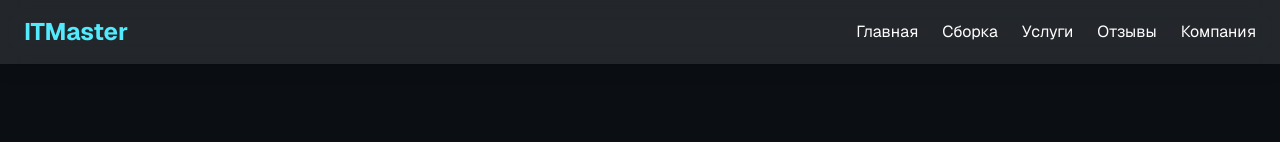
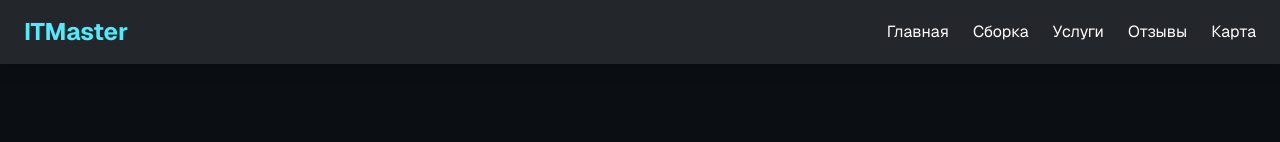
Before and after one commit to RIVaxOR/ITMaster, a Next.js app: page / in a window 1280 px wide. Shown: the top 142 px of the page. Built offline with nearby package versions, Linux system fonts and the light colour scheme.

Commit message:
Fix activeBuild type

```diff
--- a/app/page.tsx
+++ b/app/page.tsx
@@ -29,6 +29,7 @@ const reviews = [
 
 export default function Page() {
   const mapRef = useRef<HTMLDivElement>(null);
+  const [menuOpen, setMenuOpen] = useState(false);
 
   type Build = {
     img: string;
@@ -90,20 +91,46 @@ export default function Page() {
               ITMaster
             </a>
           </div>
-          <nav className="space-x-6">
-            {["Главная", "Сборка", "Услуги", "Отзывы", "Компания"].map((name, i) => (
-              <a key={i} href={`#${name.toLowerCase()}`} className="relative text-white transition duration-300 hover:text-cyan-400 hover:drop-shadow-[0_0_8px_rgba(0,255,255,0.8)]
+          <nav className="space-x-6 flex items-center">
+  {[
+    { name: "Главная", link: "#" },
+    { name: "Сборка", link: "#catalog" },
+    { name: "Услуги", link: "#services" },
+    { name: "Отзывы", link: "#clients" },
+    { name: "Карта", link: "#maps" }
+  ].map((item, i) => (
+    <a
+      key={i}
+      href={item.link}
+      className="relative text-white transition duration-300 hover:text-cyan-400
+                 hover:drop-shadow-[0_0_8px_rgba(0,255,255,0.8)]
                  after:absolute after:left-0 after:-bottom-1 after:w-0 after:h-[2px] after:bg-cyan-400 after:transition-all after:duration-300 hover:after:w-full"
       onClick={(e) => {
         e.preventDefault();
-                  if (name === "Главная") window.scrollTo({ top: 0, behavior: "smooth" });
-                  else {
-                    const section = document.getElementById(name.toLowerCase());
-                    section?.scrollIntoView({ behavior: "smooth" });
+
+        // закрываем мобильное меню, если оно открыто
+        if (typeof setMenuOpen === "function") setMenuOpen(false);
+
+        // прокрутка к секции
+        let sectionId = "";
+        switch (item.name) {
+          case "Главная": sectionId = ""; break;
+          case "Сборка": sectionId = "catalog"; break;
+          case "Услуги": sectionId = "services"; break;
+          case "Отзывы": sectionId = "clients"; break;
+          case "Карта": sectionId = "maps"; break;
+        }
+
+        if (sectionId) {
+          const section = document.getElementById(sectionId);
+          if (section) section.scrollIntoView({ behavior: "smooth" });
+        } else {
+          // Главная — скроллим наверх
+          window.scrollTo({ top: 0, behavior: "smooth" });
         }
       }}
     >
-                {name}
+      {item.name}
     </a>
   ))}
 </nav>
@@ -254,7 +281,7 @@ export default function Page() {
 </section>
 
       {/* ОТЗЫВЫ */}
-      <section className="max-w-7xl mx-auto pt-5 pb-21 px-6 ">
+      <section id="clients" className="max-w-7xl mx-auto pt-5 pb-21 px-6 ">
         <div className="max-w-7xl mx-auto backdrop-blur-xl bg-white/10 border border-white/20 rounded-2xl py-6 mb-16 shadow-lg">
           <div className="px-6">
             <h2 className="text-3xl font-bold text-center bg-gradient-to-r from-cyan-400 to-purple-400 bg-clip-text text-transparent">
@@ -469,7 +496,7 @@ export default function Page() {
       </section>
 
       {/* МЕСТОПОЛОЖЕНИЕ с Яндекс.Картой */}
-      <section className="max-w-7xl mx-auto pt-0 pb-25 px-6 relative">
+      <section id="maps" className="max-w-7xl mx-auto pt-0 pb-25 px-6 relative">
         <h2 className="text-3xl font-bold text-center mb-6 bg-gradient-to-r from-cyan-400 to-purple-400 bg-clip-text text-transparent">
           Местоположение
         </h2>
```
Lines whose indentation alone changed are shown as unchanged.
